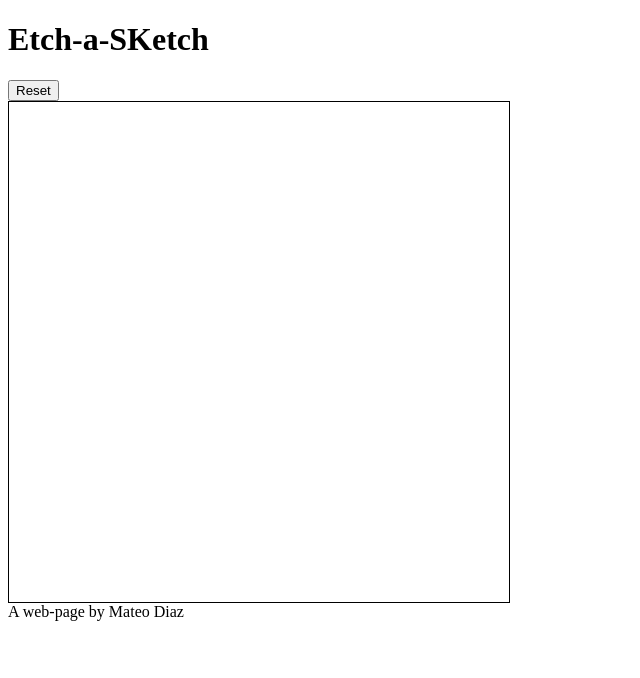
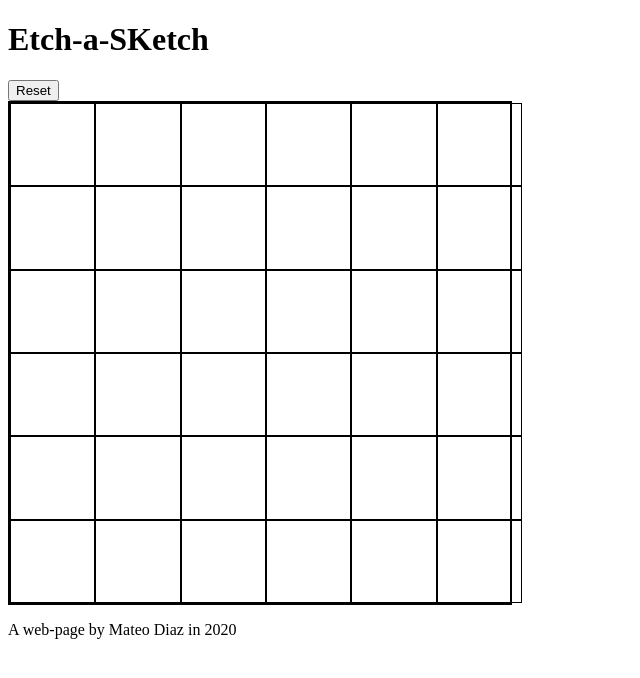
Before and after one commit to Matevito/Etch-a-Sketch, a plain HTML site: page index.html in a window 1280 px wide. Shown: the whole page, without its empty margins (0-640 px from the left). Drawn offline with Linux system fonts and the light colour scheme.

Commit message:
gridd added

```diff
--- a/index.html
+++ b/index.html
@@ -12,7 +12,7 @@
     <div id="container"></div>
 </body>
 <footer>
-    A web-page by Mateo Diaz
+    <p>A web-page by Mateo Diaz in 2020</p>
 </footer>
 
 <script src="script.js"></script>
--- a/script.js
+++ b/script.js
@@ -1,3 +1,23 @@
-const grid_length = 16;
+const grid_len = 6;
+const container_len = 500;
 
-const grid_container = document.querySelector("container");
+const grid_container = document.querySelector("#container");
+
+for (i=0; i < grid_len; i++){
+    let column = document.createElement("div");
+    column.setAttribute("style", "display: flex; flex-direction: column");
+
+    for (y=0; y < grid_len; y++){
+
+        //this can be a function called: create square*
+        let square = document.createElement("div")
+        square.style.height = `${500/grid_len}px`;
+        square.style.width = `${500/grid_len}px`;
+        square.style.border = "1px solid black";
+
+        //add the square to the column element.
+        column.appendChild(square);
+    }
+    //append the row in the flexbox container
+    grid_container.appendChild(column);
+}
--- a/style.css
+++ b/style.css
@@ -1,5 +1,11 @@
 #container {
+    display: flex;
+    flex-direction: row;
     height: 500px;
     width: 500px;
-    border: 1px solid black;
+    border: 2px solid black;
 }
+
+.hovered_place {
+    background-color: orange;
+}
```
